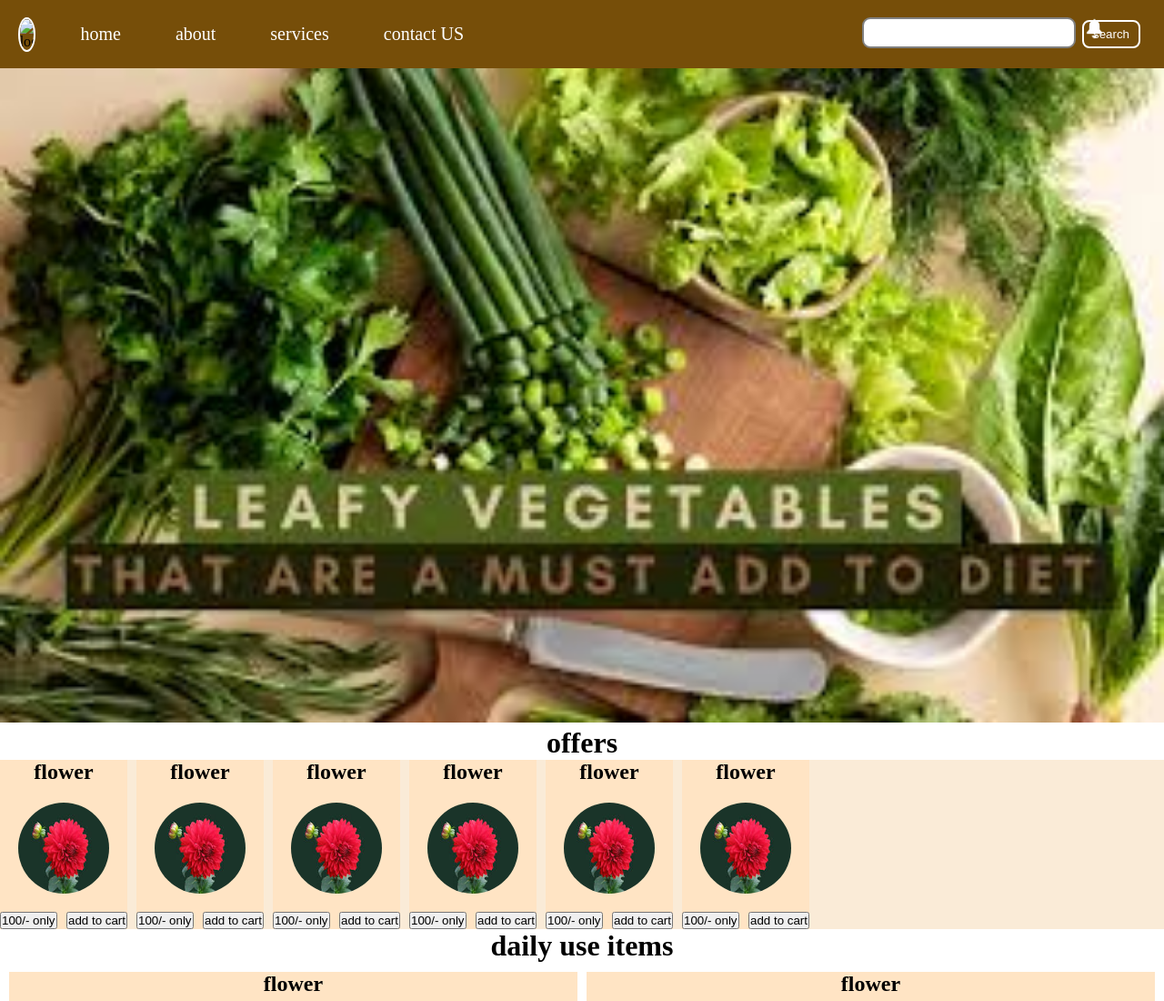
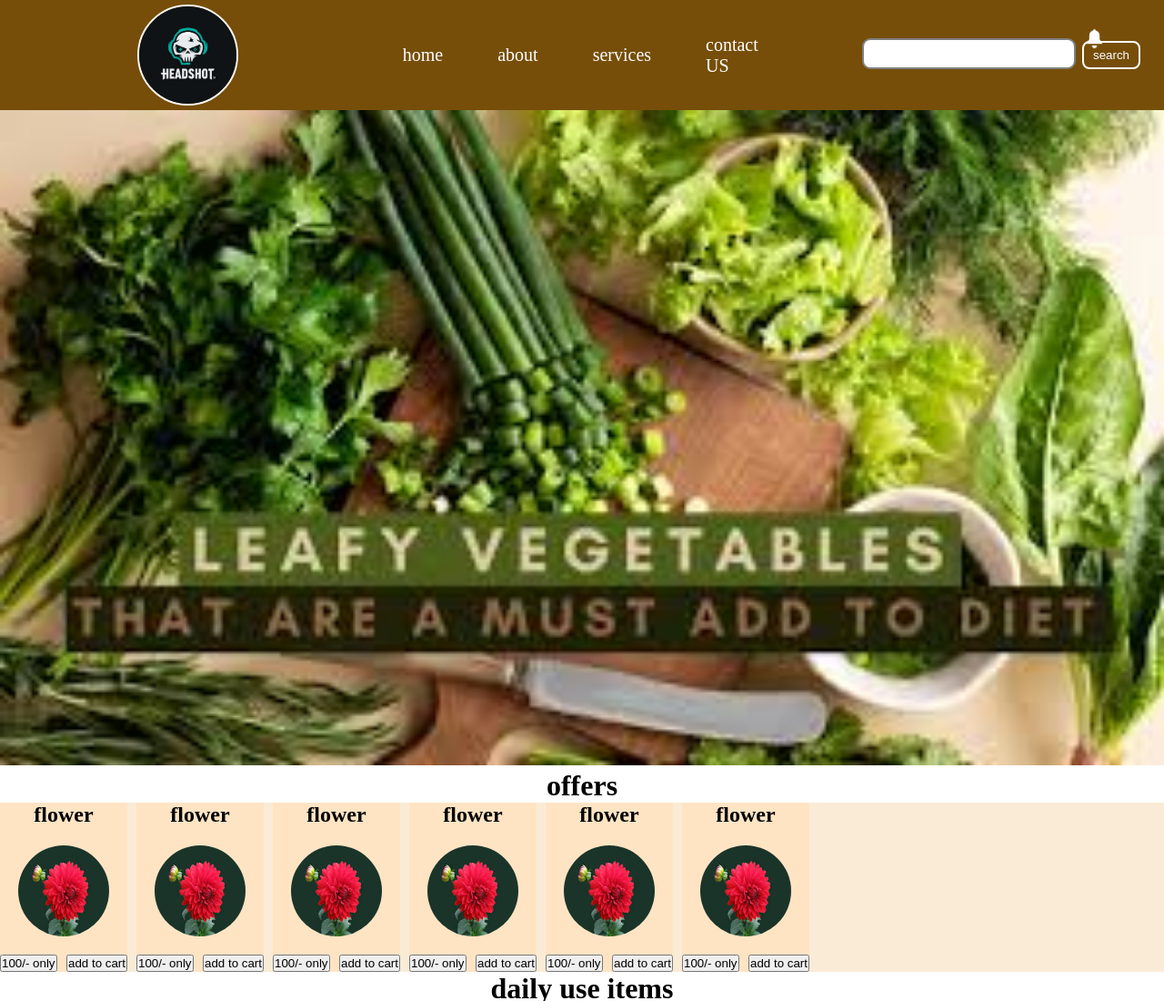
Before and after one commit to Manrajak/e-webpage, a plain HTML site: page index.html in a window 1280 px wide. Shown: the top 1100 px of the page at 91% size. Drawn offline with Linux system fonts and the light colour scheme.

Commit message:
Update index.html

```diff
--- a/index.html
+++ b/index.html
@@ -17,7 +17,7 @@
 
         <nav class="navbar background h-nav-resp">
             <ul class="nav-list v-class-resp ">
-                <div class="logo"> <img src="cude1.jpg" alt="logo"></div>
+                <div class="logo"> <img src="cude.jpg" alt="logo"></div>
                 <li><a href="#home">home</a> </li>
                 <li><a href="#about">about</a> </li>
                 <li><a href="#services">services</a> </li>
```
